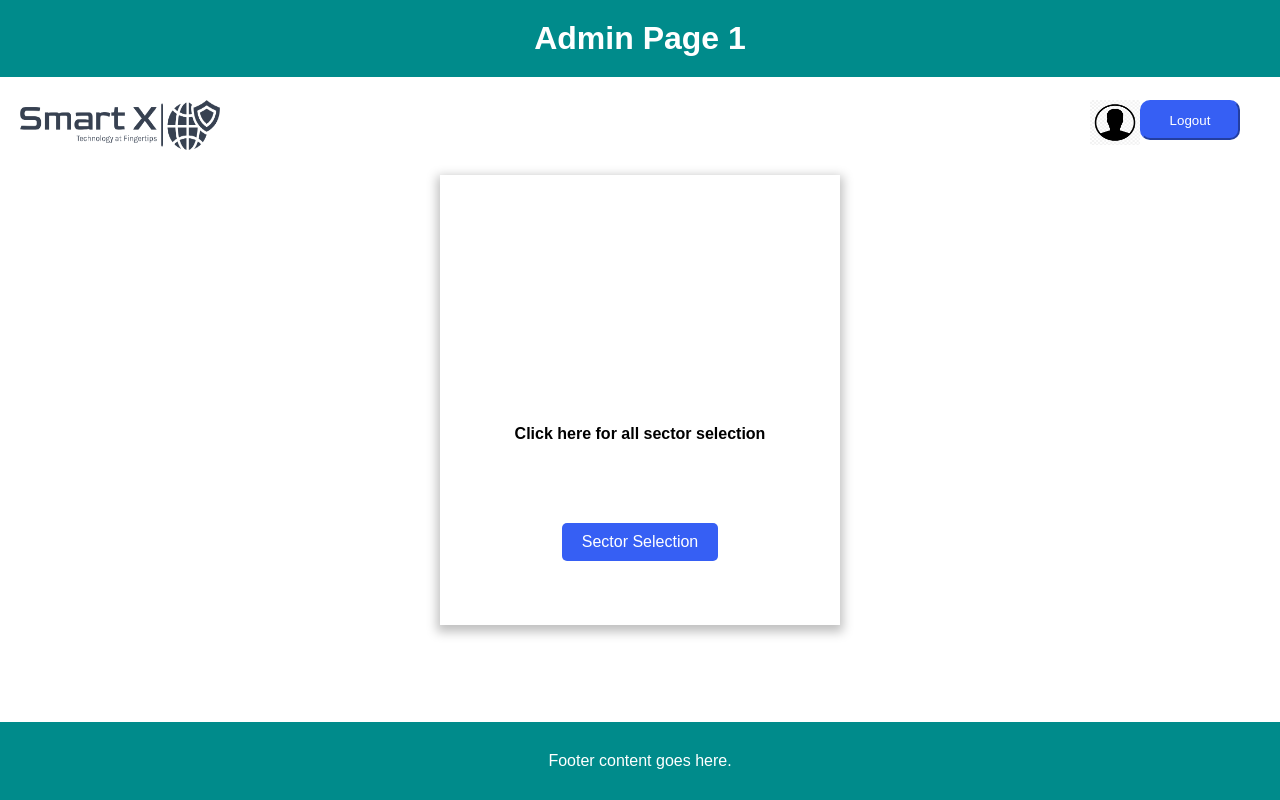
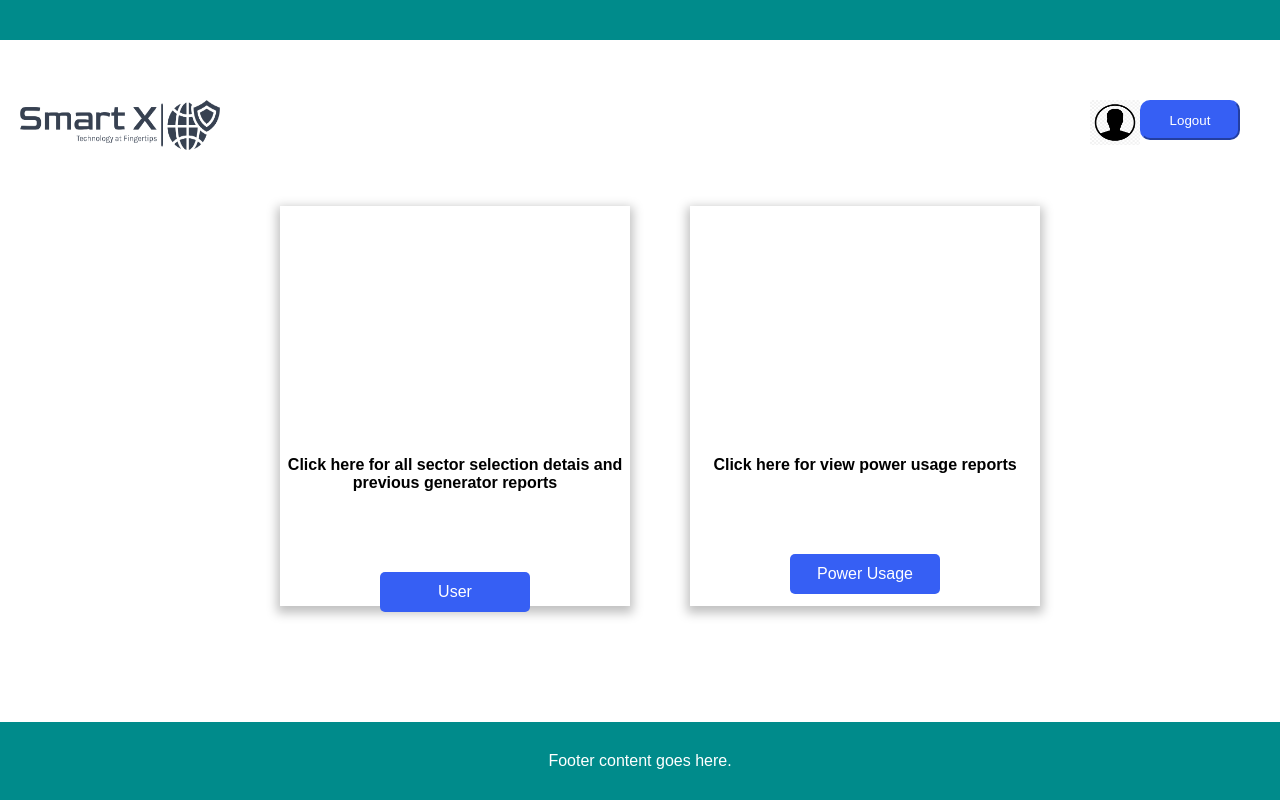
Before and after one commit to KavindhyaNirmani/smart-building, a React (Create React App) app: page /admin in a window 1280 px wide. Built offline with nearby package versions, Linux system fonts and the light colour scheme; no server answers.

Commit message:
finalize login, admin, operater

```diff
--- a/src/App.js
+++ b/src/App.js
@@ -6,6 +6,7 @@ import "./App.css";
 import AdminPage1 from "./components/AdminPage1/AdminPage1";
 import RealAdmin from "./components/RealAdmin/RealAdmin.js";
 import LoadingPage from "./components/LoadingPage/loadingpage.js";
+import InputControl from "./components/InputControl/InputControl.js";
 
 function App() {
   const [userName, setUserName] = useState("");
@@ -27,6 +28,7 @@ function App() {
           <Route path="/admin" element={<AdminPage1 />} />
           <Route path="/login" element={<Login />} />
           <Route path="/realAdmin" element={<RealAdmin />} />
+          <Route path="/inputcontrol" element={<InputControl />} />
 
 
         </Routes>
--- a/src/components/AdminPage1/AdminPage1.css
+++ b/src/components/AdminPage1/AdminPage1.css
@@ -19,15 +19,29 @@
     align-items: center;
   }
 
-  .box {
+  .box1 {
     width: 400px;
     height: 450px;
-    flex-shrink: 0;
+    flex-shrink: 10;
     background: #FFF;
     box-shadow: 0px 4px 10px 3px rgba(0, 0, 0, 0.25);
     padding-top: 250px;
+    margin-bottom: 20px; /* Add margin-bottom to create space between boxes */
+    justify-content:space-between;
+    margin-right: 10px; /* Add margin-right to create space between box1 and box2 */
+  }
 
+  .box2 {
+    width: 400px;
+    height: 450px;
+    flex-shrink: 10;
+    background: #FFF;
+    box-shadow: 0px 4px 10px 3px rgba(0, 0, 0, 0.25);
+    padding-top: 250px;
+    justify-content:space-between;
+    margin-right: 10px; /* Add margin-right to create space between box1 and box2 */
   }
+
 
   .footer {
     background-color: #008B8B;
@@ -63,20 +77,30 @@
     top: 100px;
     left: 20px;
   }
-  /* AdminPage1.css */
-  .box-text {
-    margin-bottom: 20px; /* Increase margin-bottom to add space between the text and the button */
+
+
+  .box1 button {
+    background-color: #365ff4;
+    height: 40px;
+    width: 150px;
+    color: #fff;
+    border: none;
+    border-radius: 5px;
+    padding: 15px 30px; /* Increased padding for larger button */
+    font-size: 16px;
+    cursor: pointer;
+
   }
 
-.button {
+
+.box2 button {
   background-color: #365ff4;
+  height: 40px;
+  width: 150px;
   color: #fff;
   border: none;
   border-radius: 5px;
   padding: 10px 20px;
   font-size: 16px;
   cursor: pointer;
-  margin-top: 80px;
-
-
 }
--- a/src/components/AdminPage1/AdminPage1.js
+++ b/src/components/AdminPage1/AdminPage1.js
@@ -14,7 +14,7 @@ const AdminPage1 = () => {
   return (
     <div className="admin-page">
       <header className="header">
-        <h1>Admin Page 1</h1>
+
       </header>
       <div >
         <img src={logo} className="logo" alt="Company Logo" />
@@ -22,10 +22,18 @@ const AdminPage1 = () => {
       </div>
       <button className="logout-button" onClick={handleLogout}>Logout</button>
       <div className="content">
-        <div className="box">
-          <p> <b>Click here for all sector selection</b> </p>
-          <div><button className='button'>Sector Selection</button></div>
-        </div>
+
+      <div className="box1">
+        <p> <b>Click here for all sector selection
+               detais and previous generator reports</b> </p>
+        <div><button className='button'>   User  </button></div>
+      </div>
+
+      <div className= "box2">
+        <p> <b>Click here for view power usage reports</b> </p>
+        <div><button className='button'>Power Usage</button></div>
+      </div>
+
       </div>
       <footer className="footer">
         <p>Footer content goes here.</p>
--- a/src/components/LoadingPage/loadingpage.css
+++ b/src/components/LoadingPage/loadingpage.css
@@ -18,6 +18,7 @@
 .content {
   flex: 1;
   display: flex;
+  align-items: center;
 }
 
 .footer {
@@ -31,4 +32,8 @@
 .image {
   width: 400px;
   height: auto;
+  display: flex;
+  align-items: center;
+  margin-top: 50px;
+
 }
--- a/src/components/Login/Login.js
+++ b/src/components/Login/Login.js
@@ -44,7 +44,7 @@ function Login() {
 
     <div className={styles.container}>
     <div> {/* Add this div for the image */}
-      <img src={img}  className="login-image"/>
+      <img src={img}  className={styles.loginimage}/>
       </div>
 
        <div className={styles.innerBox}>
@@ -76,19 +76,14 @@ function Login() {
             </span>
           </p>
         </div>
-
+    </div>
     </div>
 
-    </div>
-
-
-
-    <footer className="footer1">
+    <footer className= {styles.footer1}>
     <p>Footer content goes here.</p>
   </footer>
-
   </div>
   );
-}
+};
 
 export default Login;
--- a/src/components/Login/Login.module.css
+++ b/src/components/Login/Login.module.css
@@ -6,17 +6,16 @@
 
 .header {
   background-color: #008B8B;
-  color: #fff;
-  padding: 12px;
+  padding: 20px;
   text-align: center;
 }
 
 
 
 .container {
-    height: 100%;
-    min-height: 100vh;
-    width: 100%;
+    height: 80%;
+    min-height: 80vh;
+    width: 80%;
     background: #fff;
     display: flex;
     justify-content: center;
@@ -24,8 +23,8 @@
   }
 
   .innerBox {
-    min-width: 480px;
-    height: 605px;
+    min-width: 400px;
+    height: 450px;
     width: fit-content;
     background-color: #fff;
     box-shadow: 1px 1px 4px rgba(0, 0, 0, 0.2);
@@ -35,8 +34,6 @@
     flex-direction: column;
     gap: 35px;
   }
-
-
 
   .footer button {
     outline: none;
@@ -60,10 +57,6 @@
     background-color: #aa2aff;
   }
 
-  .footer p {
-    font-weight: 700;
-    color: #000;
-  }
 
   .footer p span a {
     font-weight: bold;
@@ -71,20 +64,22 @@
     letter-spacing: 1px;
     font-size: 1rem;
     text-decoration: none;
+  }
 
+  .loginimage{
+    width: 800px;
+    height: 450px;
+    padding-left: 20%;
   }
 
 
-.login-image{
-  display: flex;
-  flexDirection: row;
-  alignItems: center;
-  justifyContent: center;
-  minHeight: 100vh;
-  height: 100px;
-  width: 500px;
-}
 
 .forgetPassword {
   margin-top: 40px; /* Adjust the margin value as needed */
 }
+.footer1 {
+  background-color: #008B8B;
+  text-align: center;
+  padding: 30px;
+  margin-top:auto;
+}
--- a/src/components/RealAdmin/RealAdmin.css
+++ b/src/components/RealAdmin/RealAdmin.css
@@ -15,19 +15,52 @@
   .content {
     flex: 1;
     display: flex;
-    justify-content: center;
-    align-items: center;
+    justify-content:center;
+    align-items: end;
   }
 
-  .box {
-    width: 400px;
-    height: 450px;
-    flex-shrink: 0;
+
+  .box1 {
+    width: 350px;
+    height: 400px;
+    flex-shrink: 10;
     background: #FFF;
     box-shadow: 0px 4px 10px 3px rgba(0, 0, 0, 0.25);
     padding-top: 250px;
+    margin-top: 50px;
+    margin-bottom: 0; /* Add margin-bottom to create space between boxes */
+    justify-content:space-between;
+    margin-right: 10px; /* Add margin-right to create space between box1 and box2 */
+    margin-left: 50px;
+  }
 
+
+  .box2 {
+    width: 350px;
+    height: 400px;
+    flex-shrink: 10;
+    background: #FFF;
+    box-shadow: 0px 4px 10px 3px rgba(0, 0, 0, 0.25);
+    padding-top: 250px;
+    margin-top: 50px;
+    margin-bottom: 0px; /* Add margin-bottom to create space between boxes */
+    justify-content:space-between;
+    margin-left: 50px; /* Add margin-left to create space between box1 and box2 */
   }
+
+  .box3 {
+    width: 350px;
+    height: 400px;
+    flex-shrink: 10;
+    background: #FFF;
+    box-shadow: 0px 4px 10px 3px rgba(0, 0, 0, 0.25);
+    padding-top: 250px;
+    margin-bottom: 0; /* Add margin-bottom to create space between boxes */
+    margin-top: 50px;
+    justify-content:space-between;
+    margin-left: 50px; /* Add margin-left to create space between box1 and box2 */
+  }
+
 
   .footer {
     background-color: #008B8B;
@@ -67,8 +100,7 @@
   .box-text {
     margin-bottom: 20px; /* Increase margin-bottom to add space between the text and the button */
   }
-
-.button {
+  .box1 button {
     background-color: #365ff4;
     color: #fff;
     border: none;
@@ -77,6 +109,26 @@
     font-size: 16px;
     cursor: pointer;
     margin-top: 80px;
+  }
 
+  .box2 button {
+    background-color: #365ff4;
+    color: #fff;
+    border: none;
+    border-radius: 5px;
+    padding: 10px 20px;
+    font-size: 16px;
+    cursor: pointer;
+    margin-top: 80px;
+  }
 
+  .box3 button {
+    background-color: #365ff4;
+    color: #fff;
+    border: none;
+    border-radius: 5px;
+    padding: 10px 20px;
+    font-size: 16px;
+    cursor: pointer;
+    margin-top: 80px;
   }
--- a/src/components/RealAdmin/RealAdmin.js
+++ b/src/components/RealAdmin/RealAdmin.js
@@ -1,6 +1,8 @@
 import React from 'react';
 import { useNavigate } from 'react-router-dom';
 import './RealAdmin.css';
+import logo from '../assest/logo.png';
+import profileIcon from '../assest/profile.png';
  // Import CSS for styling
 
 
@@ -12,21 +14,35 @@ const RealAdmin = () => {
 
   };
   return(
+
     <div className="admin-page">
     <header className="header">
       <h1>real admin page</h1>
     </header>
+    <div >
+        <img src={logo} className="logo" alt="Company Logo" />
+        <img src={profileIcon} className="profile-icon" alt="Profile Icon" />
+      </div>
 
     <button className="logout-button" onClick={handleLogout}>Logout</button>
     <div className="content">
-      <div className="box">
-        <p> <b>Click here for all sector selection</b> </p>
-        <div><button className='button'>Sector Selection</button></div>
+
+      <div className="box1">
+        <p> <b>Click here for all sector selection
+               detais and previous generator reports</b> </p>
+        <div><button className='button'>User</button></div>
       </div>
-      <div className="box">
-        <p> <b>Click here for all sector selection</b> </p>
-        <div><button className='button'>Sector Selection</button></div>
+
+      <div className="box2">
+        <p> <b>Click here for view power usage reports</b> </p>
+        <div><button className='button'>Power Usage</button></div>
       </div>
+
+      <div className="box3">
+        <p> <b>Click here for view power usage reports</b> </p>
+        <div><button className='button'>Power Usage</button></div>
+      </div>
+
     </div>
     <footer className="footer">
       <p>Footer content goes here.</p>
```
Also changed, not shown: image/c-temperature-degrees-celsius-vector-260nw-2248728185.jpg (added), src/components/assest/Login2.jpg (added). Lines whose indentation alone changed are shown as unchanged.
